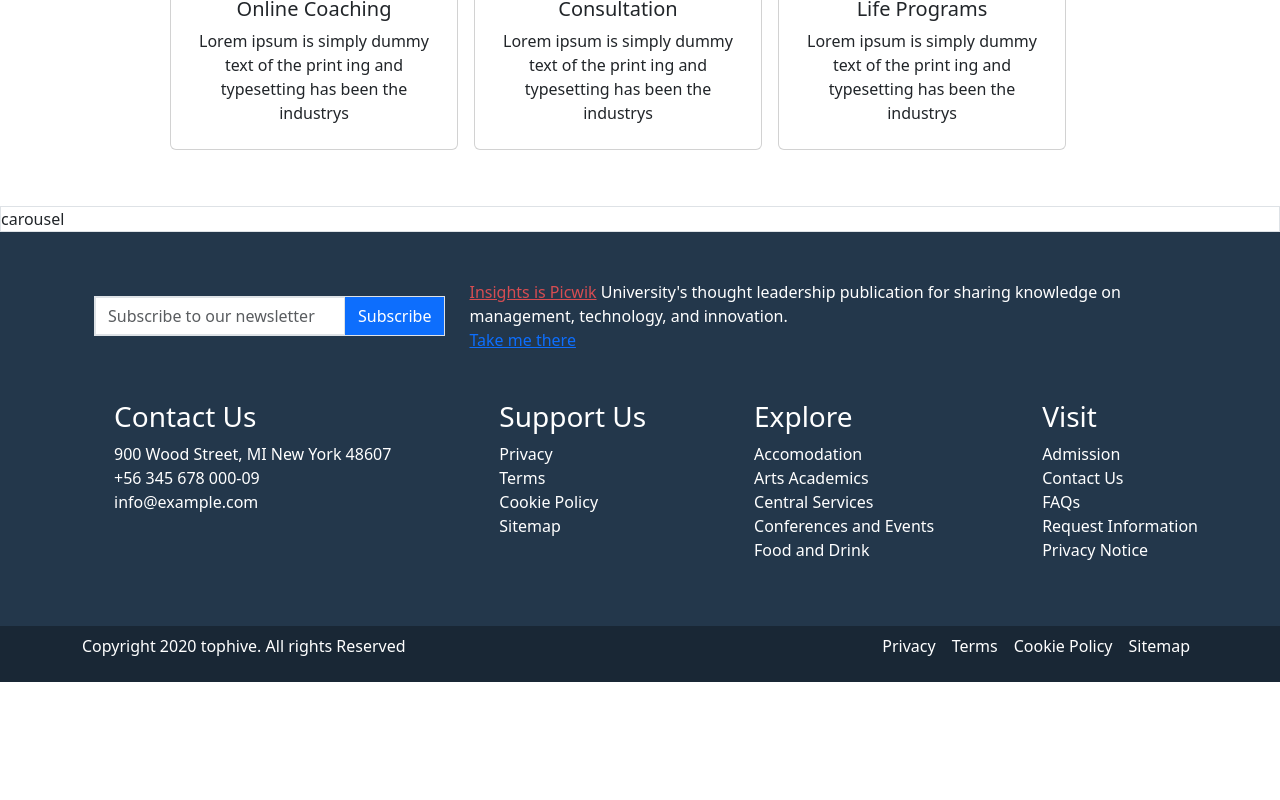
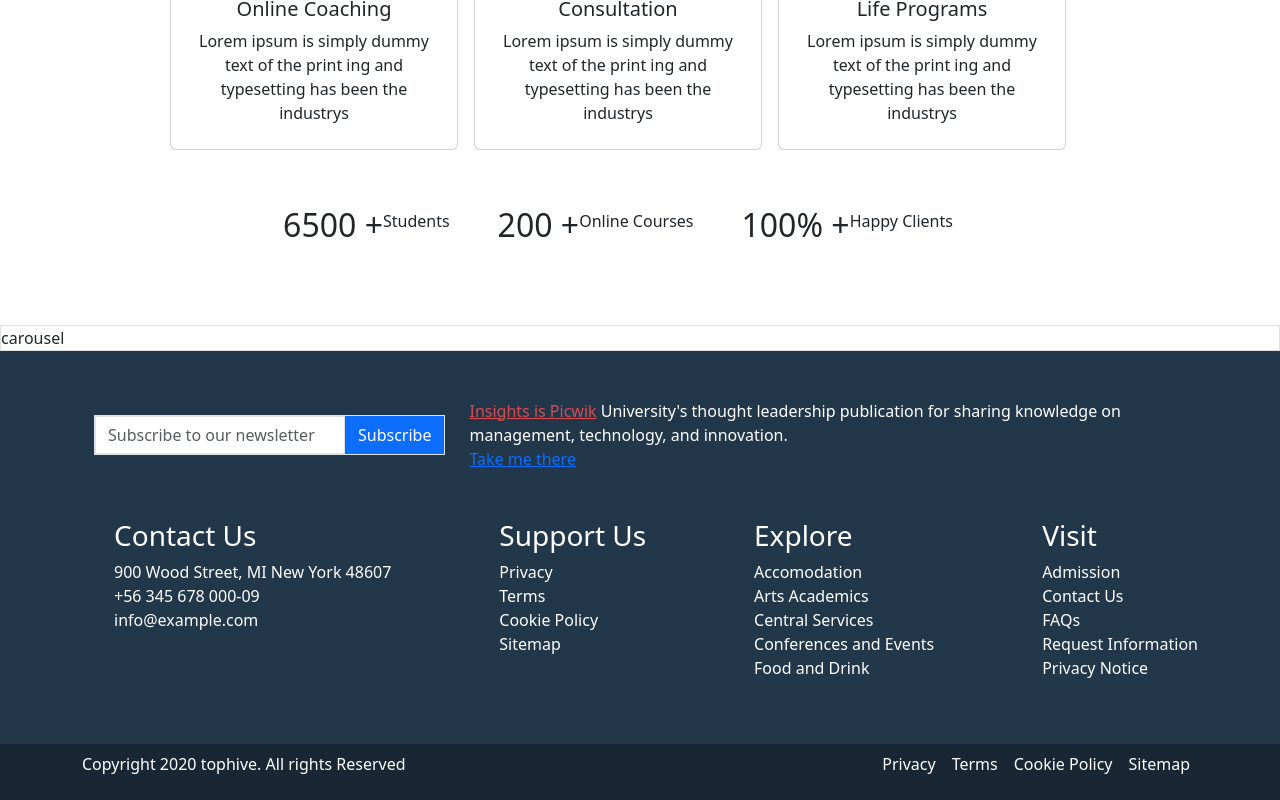
Before and after one commit to Eecodev/proj-html-vuejs, a Vue app: page / in a window 1280 px wide. Shown: the part 1146-1946 px from the top of the page. Before the commit the page ends 1828 px from the top, so only its background shows below. Built offline with nearby package versions, Linux system fonts and the light colour scheme.

Commit message:
statisics added to PartnerComp

```diff
--- a/src/components/PartnerComp.vue
+++ b/src/components/PartnerComp.vue
@@ -13,6 +13,13 @@
                 </div>
             </div>
 
+            <div class="d-flex justify-content-center mt-4">
+                <div class="d-flex align-items-center m-4" v-for="statistic in statistics" :key="statistic.id" :style="{ backgroundImage: 'ulr(' + statistic.img +')'}">
+                    <h2>{{ statistic.value }}</h2>
+                    <p>{{ statistic.label }}</p>
+                </div>
+            </div>
+
         </section>
     </main>
 </template>
@@ -22,7 +29,7 @@
         name: 'PartnerComp',
         data(){
             return{
-                cardPartner:[
+                cardPartner: [
                     {
                         img: '/public/svg/svg-0.svg',
                         title: 'Online Coaching',
@@ -38,6 +45,26 @@
                         title: 'Life Programs',
                         text: 'Lorem ipsum is simply dummy text of the print ing and typesetting has been the industrys'
                     },
+                ],
+                statistics: [
+                    {
+                        id: 1,
+                        value: '6500 +',
+                        label: 'Students',
+                        img: '/public/img/counter-shape-1-1-1.png'
+                    },
+                    {
+                        id: 2,
+                        value: '200 +',
+                        label: 'Online Courses',
+                        img: '/public/img/counter-shape-2-1-1.png'
+                    },
+                    {
+                        id: 3,
+                        value: '100% +',
+                        label: 'Happy Clients',
+                        img: '/public/img/counter-shape-3-1-1.png'
+                    }
                 ]
             }
         }
```
